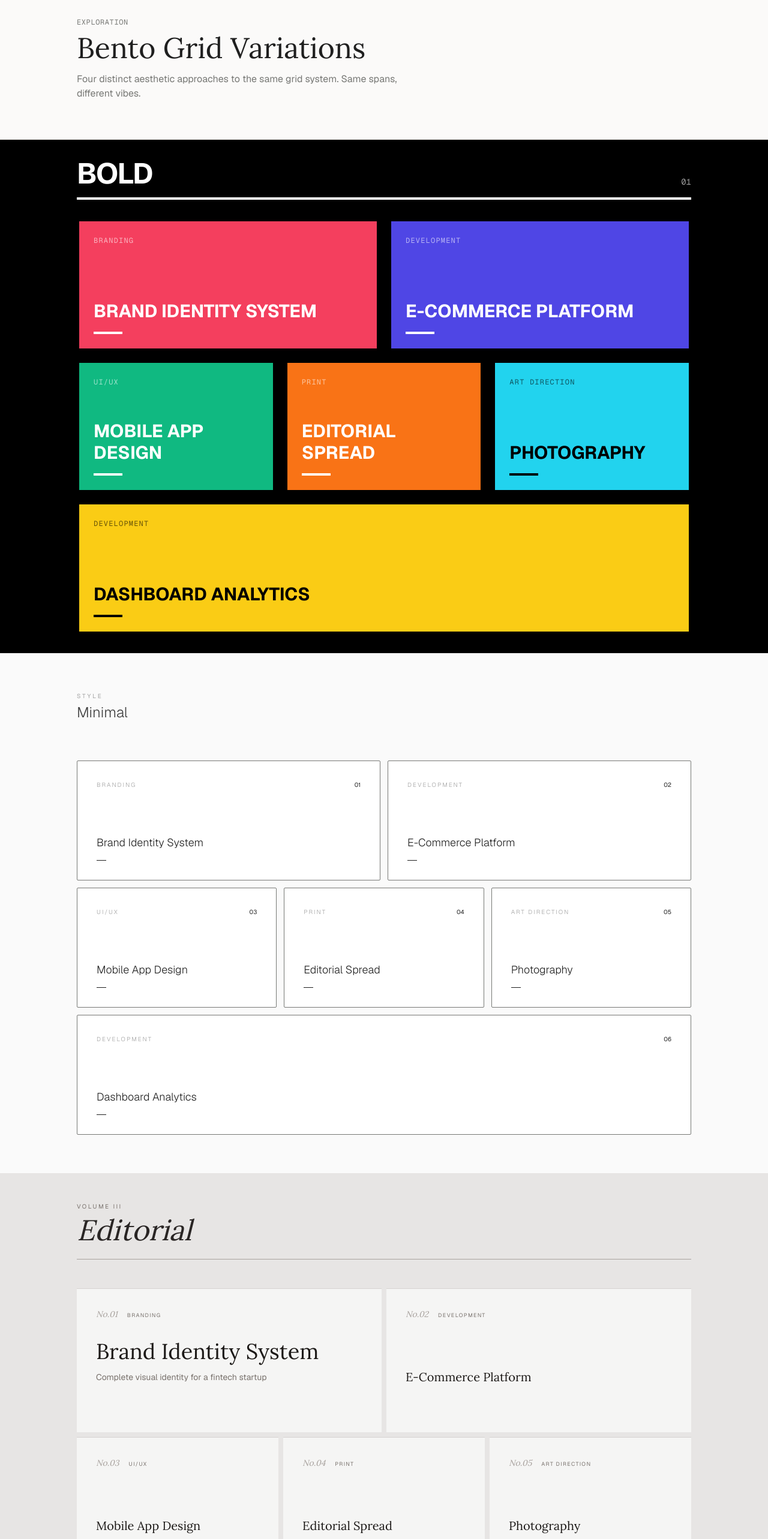
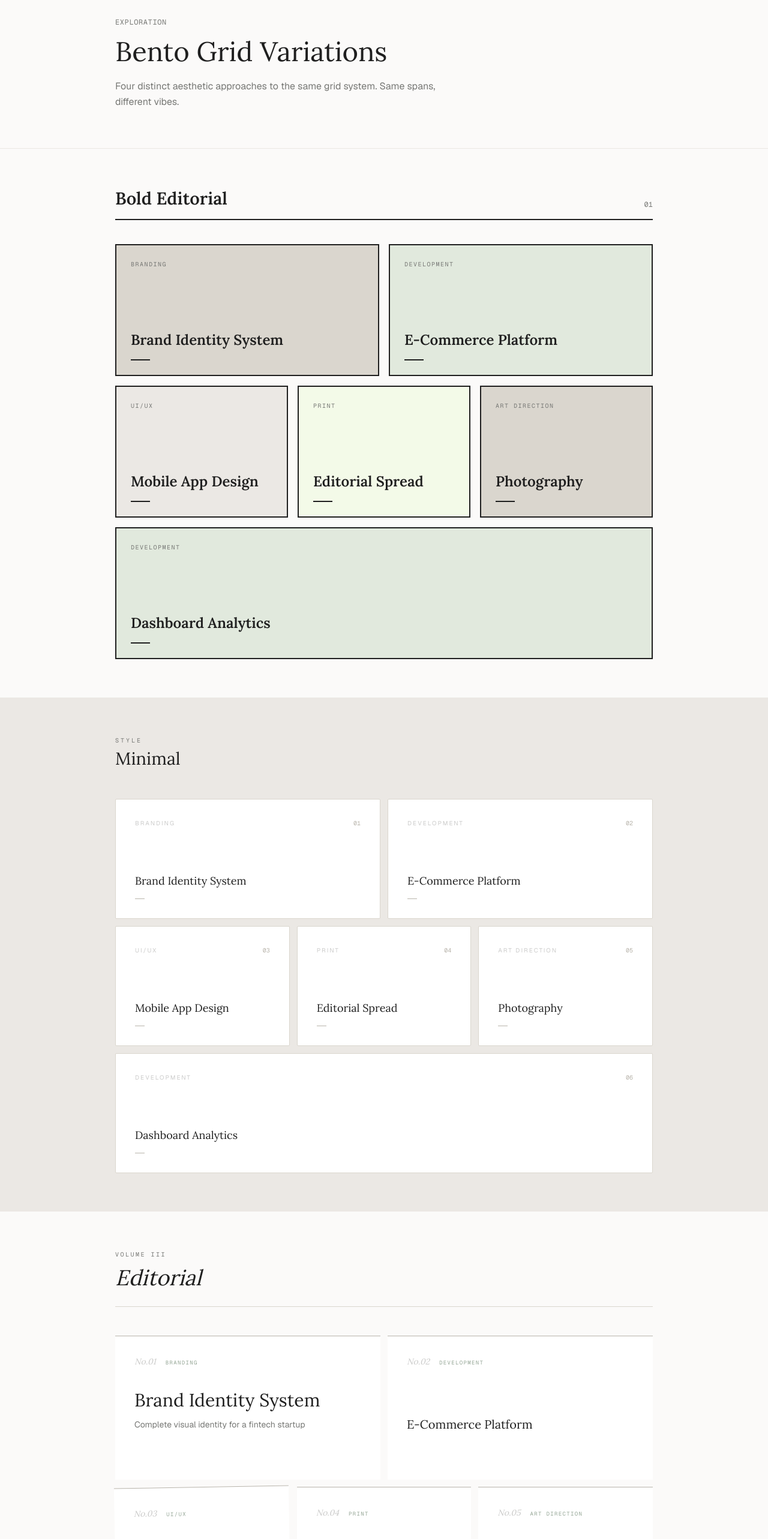
Before and after one commit to agnes-joseph/playground-site, a React (Vite) app: page /bento in a window 1280 px wide. Shown: the part 40-2606 px from the top of the page at 60% size. Built offline with nearby package versions, Linux system fonts and the light colour scheme; no server answers.

Commit message:
style: update bento page with unified design system
Apply cream/mint/neutral palettes and typography for editorial feel.

```diff
--- a/src/pages/BentoExploration.jsx
+++ b/src/pages/BentoExploration.jsx
@@ -1,4 +1,5 @@
-// Bento Grid Exploration: 4 Aesthetic Variations
+// Bento Grid Exploration: 4 Editorial/Scrapbook Aesthetic Variations
+// Using existing design system: cream, mint, neutral palettes
 
 // Mock data with different spans
 const mockProjects = [
@@ -17,36 +18,35 @@ const colSpan = {
 }
 
 // ─────────────────────────────────────────────────────────────────────────────
-// VARIATION 1: BOLD
-// Heavy contrast, large type, saturated colors, strong borders
+// VARIATION 1: BOLD EDITORIAL
+// Strong typographic hierarchy, thick borders, confident but warm
 // ─────────────────────────────────────────────────────────────────────────────
 function BoldCard({ project }) {
-  const bgColors = ['bg-yellow-400', 'bg-rose-500', 'bg-indigo-600', 'bg-emerald-500', 'bg-orange-500', 'bg-cyan-400']
-  const bg = bgColors[project.id % bgColors.length]
-  const isLight = ['bg-yellow-400', 'bg-cyan-400'].includes(bg)
+  const accents = ['bg-mint-100', 'bg-cream-300', 'bg-mint-200', 'bg-cream-200']
+  const accent = accents[project.id % accents.length]
 
   return (
-    <div className={`${bg} h-full rounded-none border-4 border-black flex flex-col p-6 group hover:-translate-y-1 transition-transform duration-150 shadow-[6px_6px_0px_0px_rgba(0,0,0,1)]`}>
-      <span className={`font-mono text-xs uppercase tracking-widest ${isLight ? 'text-black/60' : 'text-white/60'}`}>
+    <div className={`${accent} h-full border-2 border-neutral-300 flex flex-col p-6 group hover:-translate-y-0.5 transition-transform duration-200`}>
+      <span className="font-mono text-[10px] uppercase tracking-[0.15em] text-neutral-200">
         {project.type}
       </span>
-      <h3 className={`font-geist font-black text-2xl sm:text-3xl uppercase leading-none mt-auto ${isLight ? 'text-black' : 'text-white'}`}>
+      <h3 className="font-lora font-semibold text-xl sm:text-2xl leading-tight text-neutral-300 mt-auto">
         {project.title}
       </h3>
-      <div className={`w-12 h-1 mt-4 ${isLight ? 'bg-black' : 'bg-white'}`} />
+      <div className="w-8 h-0.5 bg-neutral-300 mt-4 group-hover:w-12 transition-all duration-200" />
     </div>
   )
 }
 
 function BoldGrid() {
   return (
-    <section className="bg-black p-8">
-      <div className="max-w-5xl mx-auto flex flex-col gap-8">
-        <div className="flex items-end justify-between border-b-4 border-white pb-4">
-          <h2 className="font-geist font-black text-4xl sm:text-5xl uppercase text-white tracking-tight">
-            Bold
+    <section className="bg-cream-100 px-8 py-16">
+      <div className="max-w-4xl mx-auto flex flex-col gap-10">
+        <div className="flex items-end justify-between border-b-2 border-neutral-300 pb-4">
+          <h2 className="font-lora font-semibold text-[1.802rem] leading-[130%] text-neutral-300">
+            Bold Editorial
           </h2>
-          <span className="font-mono text-sm text-white/60">01</span>
+          <span className="font-mono text-xs text-neutral-200">01</span>
         </div>
         <div className="grid grid-cols-12 gap-4">
           {mockProjects.map((project) => (
@@ -62,24 +62,24 @@ function BoldGrid() {
 
 // ─────────────────────────────────────────────────────────────────────────────
 // VARIATION 2: MINIMAL
-// Lots of whitespace, subtle borders, restrained typography, quiet palette
+// Lots of whitespace, barely-there borders, quiet and restrained
 // ─────────────────────────────────────────────────────────────────────────────
 function MinimalCard({ project }) {
   return (
-    <div className="h-full bg-white border border-neutral-200 rounded-sm flex flex-col justify-between p-8 group hover:border-neutral-400 transition-colors duration-300">
+    <div className="h-full bg-neutral-0 border border-cream-300 rounded-sm flex flex-col justify-between p-8 group hover:border-cream-400 transition-colors duration-300">
       <div className="flex items-start justify-between">
-        <span className="text-[10px] uppercase tracking-[0.2em] text-neutral-400 font-light">
+        <span className="text-[10px] uppercase tracking-[0.2em] text-neutral-100 font-geist">
           {project.type}
         </span>
-        <span className="text-[10px] text-neutral-300">
+        <span className="text-[10px] text-cream-400 font-mono">
           0{project.id}
         </span>
       </div>
       <div className="mt-auto">
-        <h3 className="font-geist font-light text-lg text-neutral-800 leading-snug">
+        <h3 className="font-lora font-normal text-lg text-neutral-300 leading-snug">
           {project.title}
         </h3>
-        <div className="w-4 h-[1px] bg-neutral-300 mt-4 group-hover:w-8 transition-all duration-300" />
+        <div className="w-4 h-px bg-cream-400 mt-4 group-hover:w-8 transition-all duration-300" />
       </div>
     </div>
   )
@@ -87,11 +87,11 @@ function MinimalCard({ project }) {
 
 function MinimalGrid() {
   return (
-    <section className="bg-neutral-50 p-8 sm:p-16">
-      <div className="max-w-5xl mx-auto flex flex-col gap-16">
+    <section className="bg-cream-200 px-8 py-16">
+      <div className="max-w-4xl mx-auto flex flex-col gap-12">
         <div className="flex flex-col gap-1">
-          <span className="text-[10px] uppercase tracking-[0.3em] text-neutral-400">Style</span>
-          <h2 className="font-geist font-light text-2xl text-neutral-700">
+          <span className="text-[10px] uppercase tracking-[0.3em] text-neutral-200 font-mono">Style</span>
+          <h2 className="font-lora text-[1.802rem] leading-[130%] text-neutral-300">
             Minimal
           </h2>
         </div>
@@ -108,38 +108,40 @@ function MinimalGrid() {
 }
 
 // ─────────────────────────────────────────────────────────────────────────────
-// VARIATION 3: EDITORIAL
-// Magazine-inspired, mixed type sizes, elegant serifs, asymmetric rhythm
+// VARIATION 3: EDITORIAL SCRAPBOOK
+// Magazine-inspired, layered feel, mixed type, handcrafted aesthetic
 // ─────────────────────────────────────────────────────────────────────────────
 function EditorialCard({ project, index }) {
   const isFeature = project.span === 12 || index === 0
+  const rotations = ['-rotate-0.5', 'rotate-0.5', '-rotate-1', 'rotate-0', 'rotate-0.5', '-rotate-0.5']
+  const rotation = rotations[index % rotations.length]
 
   return (
-    <div className="h-full bg-stone-100 border-t border-stone-300 flex flex-col group">
+    <div className={`h-full bg-neutral-0 border-t border-cream-400 flex flex-col group ${rotation} hover:rotate-0 transition-transform duration-300`}>
       <div className="flex-1 p-6 sm:p-8 flex flex-col">
         <div className="flex items-baseline gap-4 mb-auto">
-          <span className="font-lora italic text-stone-400 text-sm">
+          <span className="font-lora italic text-neutral-100 text-sm">
             No.{String(project.id).padStart(2, '0')}
           </span>
-          <span className="text-[9px] uppercase tracking-[0.15em] text-stone-500 font-geist">
+          <span className="text-[9px] uppercase tracking-[0.15em] text-mint-300 font-mono">
             {project.type}
           </span>
         </div>
 
         <div className="mt-8">
-          <h3 className={`font-lora ${isFeature ? 'text-3xl sm:text-4xl' : 'text-xl'} text-stone-900 leading-tight`}>
+          <h3 className={`font-lora ${isFeature ? 'text-2xl sm:text-3xl' : 'text-xl'} text-neutral-300 leading-tight`}>
             {project.title}
           </h3>
           {isFeature && (
-            <p className="font-geist text-sm text-stone-500 mt-3 max-w-md leading-relaxed">
+            <p className="font-geist text-sm text-neutral-200 mt-3 max-w-md leading-relaxed">
               {project.description}
             </p>
           )}
         </div>
 
         <div className="flex items-center gap-2 mt-6 opacity-0 group-hover:opacity-100 transition-opacity duration-300">
-          <span className="font-geist text-xs uppercase tracking-wider text-stone-600">Read</span>
-          <span className="text-stone-400">→</span>
+          <span className="font-geist text-xs uppercase tracking-wider text-mint-300">Read</span>
+          <span className="text-mint-300">→</span>
         </div>
       </div>
     </div>
@@ -148,17 +150,17 @@ function EditorialCard({ project, index }) {
 
 function EditorialGrid() {
   return (
-    <section className="bg-stone-200 p-8 sm:p-12">
-      <div className="max-w-5xl mx-auto flex flex-col gap-12">
-        <div className="border-b border-stone-400 pb-6">
-          <span className="font-geist text-[10px] uppercase tracking-[0.25em] text-stone-500 block mb-2">
+    <section className="bg-cream-100 px-8 py-16">
+      <div className="max-w-4xl mx-auto flex flex-col gap-12">
+        <div className="border-b border-cream-300 pb-6">
+          <span className="font-mono text-[10px] uppercase tracking-[0.25em] text-neutral-200 block mb-2">
             Volume III
           </span>
-          <h2 className="font-lora text-4xl sm:text-5xl text-stone-800 italic">
+          <h2 className="font-lora text-[1.802rem] sm:text-[2.25rem] leading-[130%] text-neutral-300 italic">
             Editorial
           </h2>
         </div>
-        <div className="grid grid-cols-12 gap-2">
+        <div className="grid grid-cols-12 gap-3">
           {mockProjects.map((project, index) => (
             <div key={project.id} className={`${colSpan[project.span]} min-h-[240px]`}>
               <EditorialCard project={project} index={index} />
@@ -171,62 +173,57 @@ function EditorialGrid() {
 }
 
 // ─────────────────────────────────────────────────────────────────────────────
-// VARIATION 4: GLASSMORPHIC DARK
-// Frosted glass effect, gradients, depth layers, cosmic feel
+// VARIATION 4: SOFT BOTANICAL
+// Nature-inspired, organic shapes, layered paper feel, gentle shadows
 // ─────────────────────────────────────────────────────────────────────────────
-function GlassCard({ project }) {
+function BotanicalCard({ project, index }) {
+  const patterns = [
+    'before:absolute before:top-2 before:right-2 before:w-6 before:h-6 before:border before:border-mint-300 before:rounded-full',
+    'before:absolute before:bottom-3 before:left-3 before:w-8 before:h-px before:bg-mint-300',
+    'before:absolute before:top-3 before:left-3 before:w-4 before:h-4 before:border-t before:border-l before:border-mint-300',
+    'before:absolute before:bottom-3 before:right-3 before:w-3 before:h-3 before:bg-mint-100 before:rounded-full',
+    'before:absolute before:top-2 before:right-3 before:w-6 before:h-px before:bg-mint-300',
+    'before:absolute before:bottom-4 before:left-4 before:w-5 before:h-5 before:border before:border-mint-200 before:rounded-sm',
+  ]
+  const pattern = patterns[index % patterns.length]
+
   return (
-    <div className="h-full relative rounded-2xl overflow-hidden group">
-      {/* Gradient background layer */}
-      <div className="absolute inset-0 bg-gradient-to-br from-violet-600/20 via-fuchsia-500/10 to-cyan-500/20" />
-
-      {/* Glass effect */}
-      <div className="absolute inset-0 backdrop-blur-sm bg-white/5 border border-white/10 rounded-2xl" />
-
-      {/* Content */}
-      <div className="relative h-full p-6 flex flex-col">
-        <div className="flex items-center gap-2">
-          <div className="w-2 h-2 rounded-full bg-gradient-to-r from-violet-400 to-fuchsia-400" />
-          <span className="font-mono text-[10px] uppercase tracking-wider text-white/50">
+    <div className={`h-full relative bg-neutral-0 rounded-xl border border-cream-200 flex flex-col p-6 group hover:shadow-lg hover:shadow-cream-300/50 transition-all duration-300 ${pattern}`}>
+      <div className="flex items-center gap-2 mb-auto">
+        <div className="w-1.5 h-1.5 rounded-full bg-mint-300" />
+        <span className="font-mono text-[10px] uppercase tracking-wider text-mint-300">
           {project.type}
         </span>
       </div>
 
-        <div className="mt-auto">
-          <h3 className="font-geist font-medium text-xl text-white/90 leading-snug">
+      <div className="mt-auto relative z-10">
+        <h3 className="font-lora text-lg text-neutral-300 leading-snug">
           {project.title}
         </h3>
-          <p className="font-geist text-sm text-white/40 mt-2 line-clamp-2">
+        <p className="font-geist text-xs text-neutral-100 mt-2 line-clamp-2 leading-relaxed">
           {project.description}
         </p>
       </div>
 
-        {/* Hover glow */}
-        <div className="absolute inset-0 rounded-2xl opacity-0 group-hover:opacity-100 transition-opacity duration-500 bg-gradient-to-t from-violet-500/10 via-transparent to-transparent" />
-      </div>
+      <div className="absolute bottom-0 right-0 w-16 h-16 bg-gradient-to-tl from-mint-100/40 to-transparent rounded-br-xl opacity-0 group-hover:opacity-100 transition-opacity duration-300" />
     </div>
   )
 }
 
-function GlassmorphicGrid() {
+function BotanicalGrid() {
   return (
-    <section className="bg-slate-950 p-8 sm:p-12 relative overflow-hidden">
-      {/* Background accents */}
-      <div className="absolute top-20 left-20 w-72 h-72 bg-violet-500/30 rounded-full blur-3xl" />
-      <div className="absolute bottom-20 right-20 w-96 h-96 bg-fuchsia-500/20 rounded-full blur-3xl" />
-      <div className="absolute top-1/2 left-1/2 w-64 h-64 bg-cyan-500/20 rounded-full blur-3xl -translate-x-1/2 -translate-y-1/2" />
-
-      <div className="max-w-5xl mx-auto flex flex-col gap-10 relative z-10">
+    <section className="bg-mint-100 px-8 py-16">
+      <div className="max-w-4xl mx-auto flex flex-col gap-10">
         <div className="flex items-center gap-4">
-          <div className="w-8 h-[1px] bg-gradient-to-r from-violet-400 to-fuchsia-400" />
-          <h2 className="font-geist font-medium text-2xl text-white/80">
-            Glassmorphic Dark
+          <div className="w-8 h-px bg-mint-300" />
+          <h2 className="font-lora text-[1.802rem] leading-[130%] text-mint-400">
+            Soft Botanical
           </h2>
         </div>
         <div className="grid grid-cols-12 gap-4">
-          {mockProjects.map((project) => (
-            <div key={project.id} className={`${colSpan[project.span]} min-h-[220px]`}>
-              <GlassCard project={project} />
+          {mockProjects.map((project, index) => (
+            <div key={project.id} className={`${colSpan[project.span]} min-h-[200px]`}>
+              <BotanicalCard project={project} index={index} />
             </div>
           ))}
         </div>
@@ -240,15 +237,15 @@ function GlassmorphicGrid() {
 // ─────────────────────────────────────────────────────────────────────────────
 export default function BentoExploration() {
   return (
-    <main className="min-h-screen">
+    <main className="min-h-screen bg-cream-100">
       {/* Header */}
-      <div className="bg-cream-100 px-8 py-16 border-b border-cream-200">
-        <div className="max-w-5xl mx-auto">
+      <div className="px-8 py-16 border-b border-cream-200">
+        <div className="max-w-4xl mx-auto">
           <span className="font-mono text-xs text-neutral-200 uppercase tracking-wider">Exploration</span>
-          <h1 className="font-lora text-4xl sm:text-5xl text-neutral-300 mt-2">
+          <h1 className="font-lora text-[2.25rem] sm:text-[2.827rem] leading-[130%] text-neutral-300 mt-2">
             Bento Grid Variations
           </h1>
-          <p className="font-geist text-neutral-200 mt-4 max-w-xl">
+          <p className="font-geist text-neutral-200 mt-4 max-w-xl leading-relaxed">
             Four distinct aesthetic approaches to the same grid system. Same spans, different vibes.
           </p>
         </div>
@@ -258,11 +255,11 @@ export default function BentoExploration() {
       <BoldGrid />
       <MinimalGrid />
       <EditorialGrid />
-      <GlassmorphicGrid />
+      <BotanicalGrid />
 
       {/* Footer note */}
-      <div className="bg-cream-100 px-8 py-12 border-t border-cream-200">
-        <div className="max-w-5xl mx-auto">
+      <div className="px-8 py-12 border-t border-cream-200">
+        <div className="max-w-4xl mx-auto">
           <p className="font-geist text-sm text-neutral-200">
             All variations use the same 12-column grid with span values of 4, 6, or 12.
           </p>
```
Lines whose indentation alone changed are shown as unchanged.
